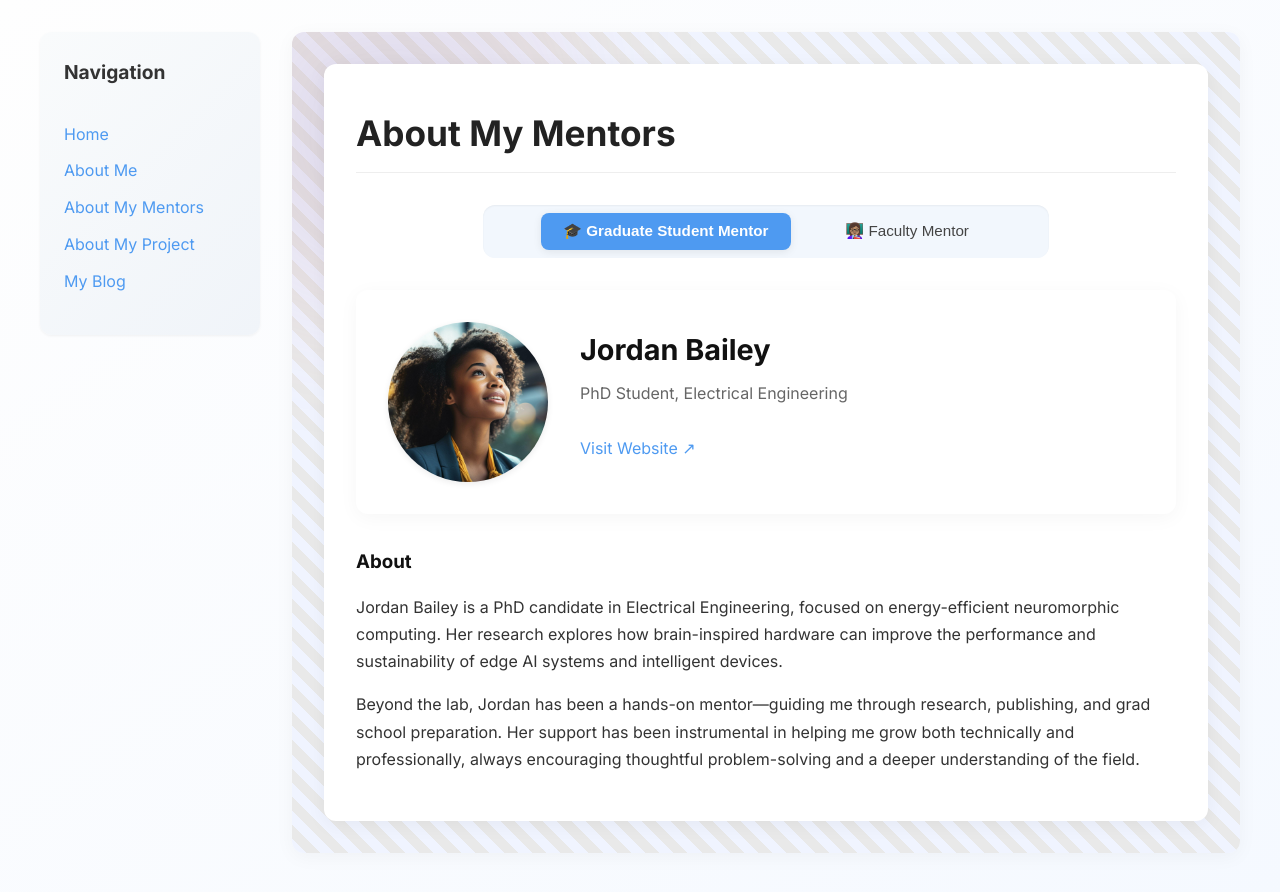
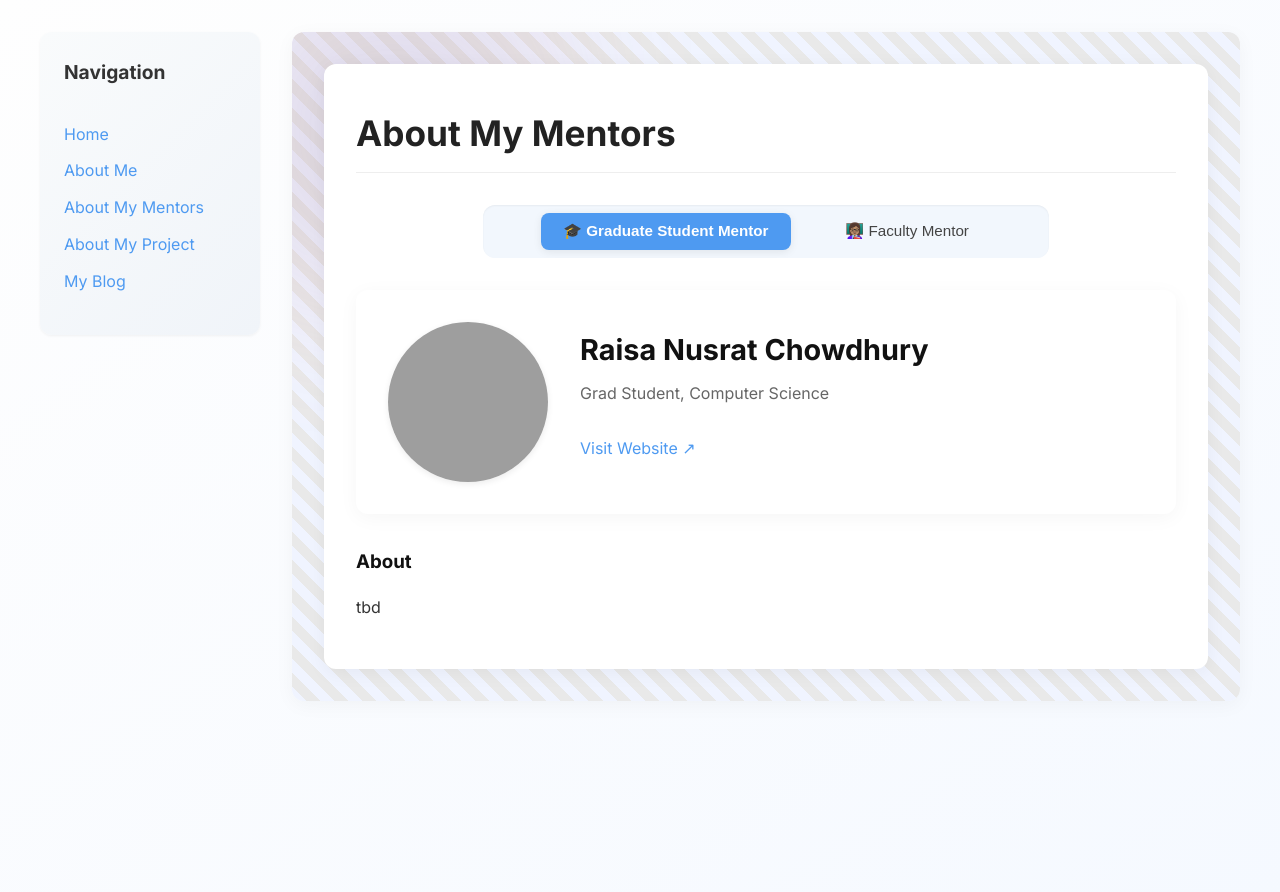
Before and after one commit to brmu22/brmu22.github.io, a Jekyll site: the page built from pages/about-my-mentor.md, in a window 1280 px wide. Shown: the top 892 px of the page. Built offline with Jekyll 4.4.1, drawn with Linux system fonts in a browser that asks for light colours; grey boxes are pictures that could not be loaded.

Commit message:
Update about-my-mentor.md

```diff
--- a/pages/about-my-mentor.md
+++ b/pages/about-my-mentor.md
@@ -4,23 +4,21 @@ title: About My Mentors
 permalink: /about-my-mentor.html
 
 graduate_mentor:
-  name: Jordan Bailey
-  title: PhD Student, Electrical Engineering
-  image: /assets/images/graduate-student-mentor.jpg
-  website: https://gradmentor.example.com
+  name: Raisa Nusrat Chowdhury
+  title: Grad Student, Computer Science
+  image: /assets/images/mentor_headshot.jpg
+  website: https://www.linkedin.com/in/raisa-nusrat-chowdhury-48691a1a5/
   bio: |
-    Jordan Bailey is a PhD candidate in Electrical Engineering, focused on energy-efficient neuromorphic computing. Her research explores how brain-inspired hardware can improve the performance and sustainability of edge AI systems and intelligent devices.
-
-    Beyond the lab, Jordan has been a hands-on mentor—guiding me through research, publishing, and grad school preparation. Her support has been instrumental in helping me grow both technically and professionally, always encouraging thoughtful problem-solving and a deeper understanding of the field.
+    tbd
 
 faculty_mentor:
-  name: Dr. Elijah Freeman
-  title: Professor Emeritus, Tuskegee University
-  image: /assets/images/faculty-mentor.jpg
-  website: https://facultymentor.example.com
+  name: Dr. Baruti N. Kopano, Ph.D.
+  title: Professor, Morgan State University
+  image: /assets/images/faculty_headshot.jpg
+  website: https://www.linkedin.com/in/baruti-kopano-34755a8/
   bio: |
-    Dr. Elijah Freeman is a pioneering figure in the field of neural engineering and robotics. With over four decades of experience in academia and research, his work has focused on developing accessible brain-computer interface systems and exploring how robotics can enhance human capability.
+    Baruti N. Kopano is a professor in the Department of Multiplatform Production in the School of Global Journalism and Communication. He received his Ph.D. in English (Rhetoric and Linguistics) from Indiana University of Pennsylvania. His research interests include popular culture, Black masculinity, and African Americans in the radio industry. Dr. Kopano recently co-edited Soul Thieves: The Appropriation and Misrepresentation of African American Popular Culture (Palgrave Macmillan, 2015).
 
-    A passionate advocate for diversity in STEM, Dr. Freeman has mentored dozens of underrepresented students and continues to inspire the next generation of researchers and technologists through his leadership and legacy.
+    Dr.Kopano enjoys traveling, walking, and listening to music. His most recent international trip was to Senegal and the Gambia in West Africa in 2016 as a participant in the Fulbright-Hays--Group Projects Abroad Program.
 
 ---
```
